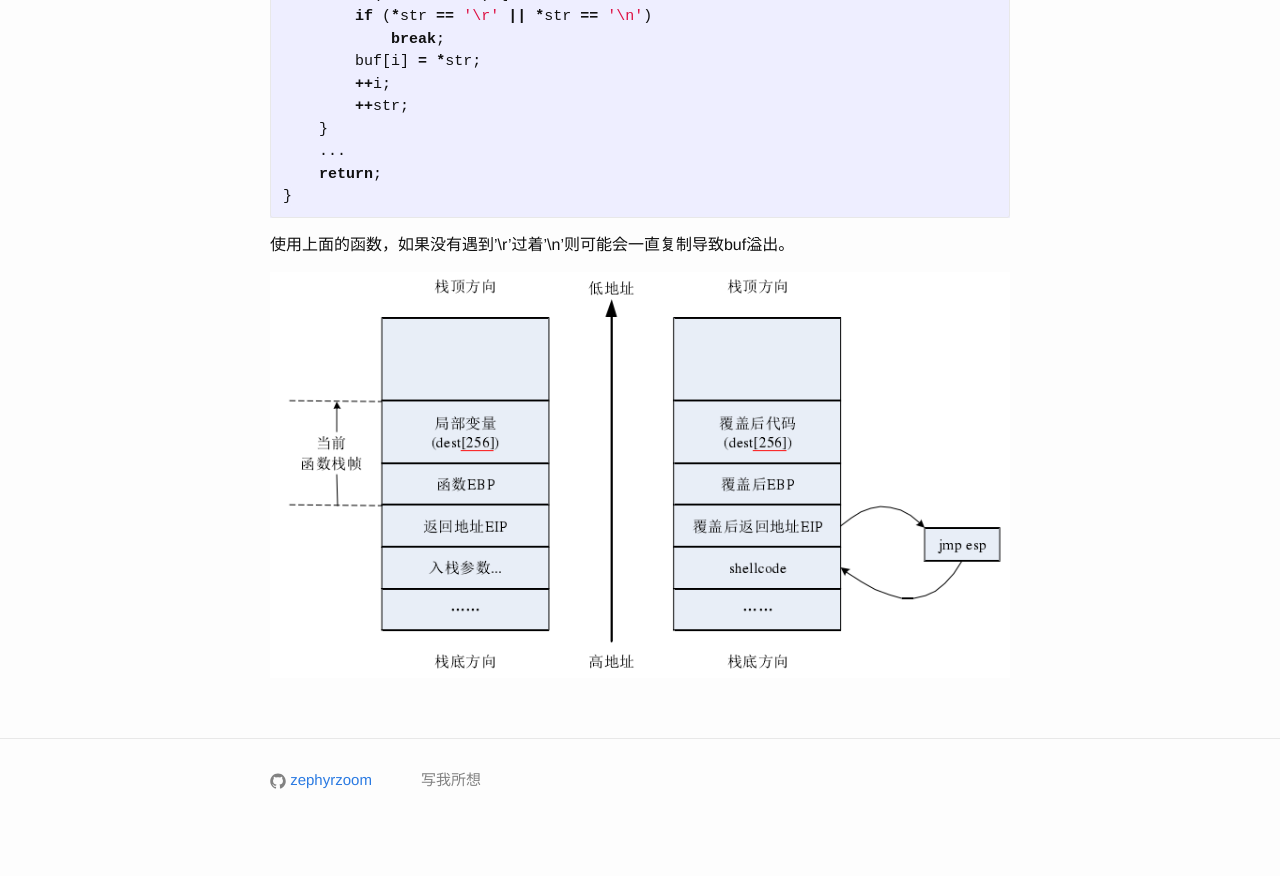
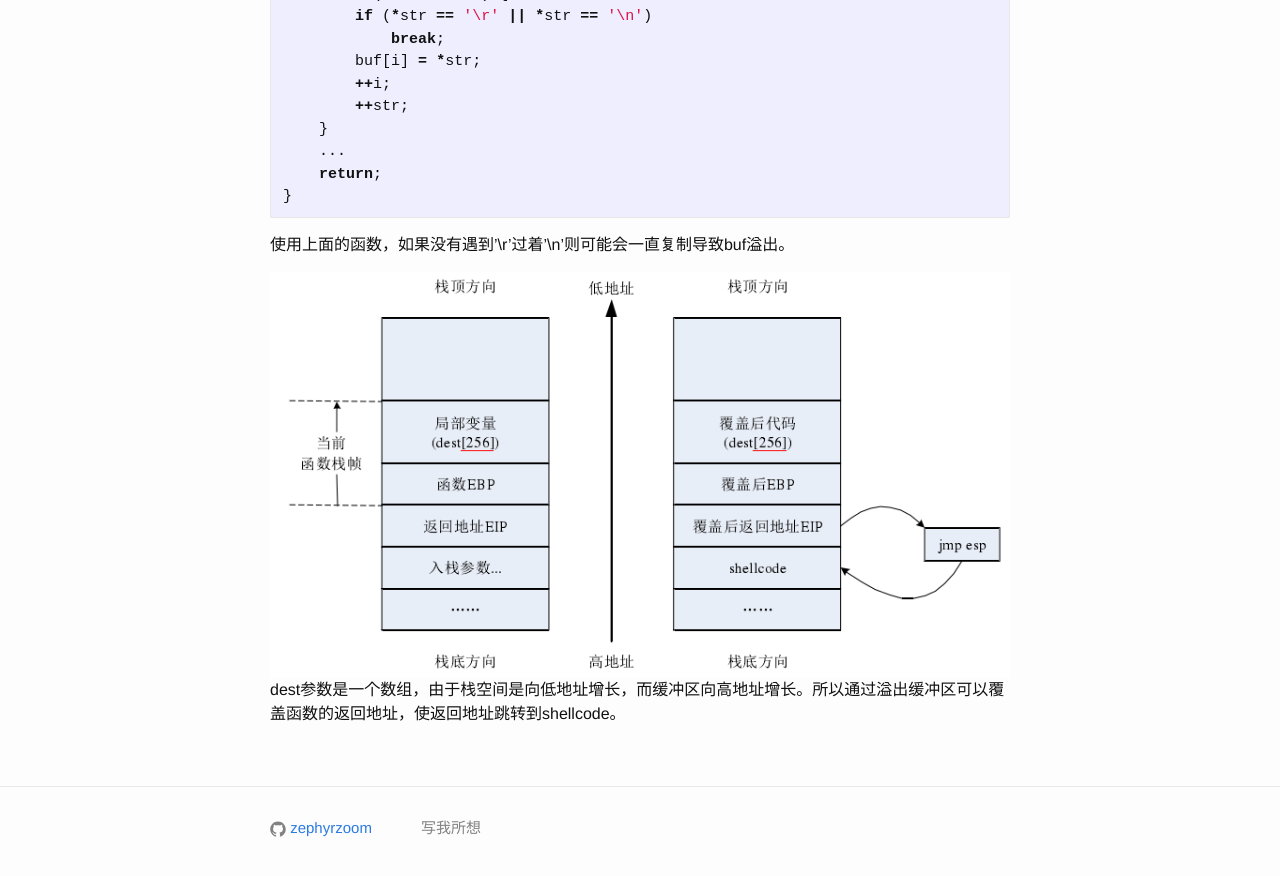
Before and after one commit to zephyrzoom/zephyrzoom.github.io, a Jekyll site: the page built from _posts/2016-05-09-decompile.md, in a window 1280 px wide and 900 px high, scrolled down 839 px. Shown: the top 876 px of the window. Built offline with Jekyll 4.4.1, drawn with Linux system fonts in a browser that asks for light colours; before the commit the page ends 1691 px from its top, so only the background shows below that.

Commit message:
update decompile

```diff
--- a/_posts/2016-05-09-decompile.md
+++ b/_posts/2016-05-09-decompile.md
@@ -46,3 +46,4 @@ void func(char *str)
 使用上面的函数，如果没有遇到'\r'过着'\n'则可能会一直复制导致buf溢出。
 
 ![stackoverflow](/image/stackoverflow.png)
+dest参数是一个数组，由于栈空间是向低地址增长，而缓冲区向高地址增长。所以通过溢出缓冲区可以覆盖函数的返回地址，使返回地址跳转到shellcode。
--- a/index.html
+++ b/index.html
@@ -9,7 +9,7 @@ layout: default
   <ul class="post-list">
     {% for post in site.posts %}
       <li>
-        <span class="post-meta">{{ post.date | date: "%b %-d, %Y" }}</span>
+        <span class="post-meta">{{ post.date | date_to_string }}</span>
         <a href="{{ post.url | prepend: site.baseurl }}">{{ post.title }}</a>
       </li>
     {% endfor %}
```
